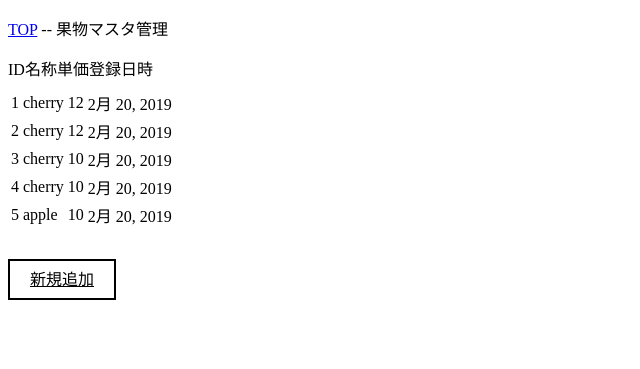
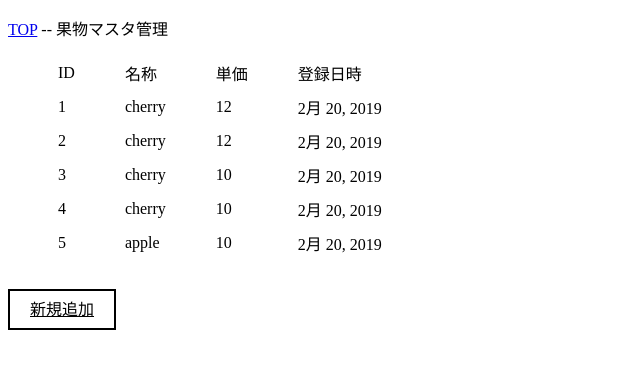
Before and after one commit to onitatsuo/beproud, a Django app: page /master in a window 1280 px wide. Shown: the top 369 px of the page, without its empty margins (0-640 px from the left). Run offline with Django 3.2, Linux system fonts and the light colour scheme; a user stored in the database is signed in; data comes from the database, SQL or seed files in the repository; both versions use the stored data as it was after the commit.

Commit message:
fifth commit

```diff
--- a/fruit/templates/fruit/master.html
+++ b/fruit/templates/fruit/master.html
@@ -17,8 +17,20 @@
      }
 
 
+     table {
+         border-collapse: separate;
+         border-spacing: 50px 0;
+     }
+
+     td {
+         padding: 5px 0;
+     }
+
 
     </style>
+
+
+
     <head>
         <meta charset="utf-8">
         <meta http-equiv="x-ua-compatible" content="ie=edge">
@@ -36,10 +48,11 @@
 
 
         <table>
-            <tr>ID</tr>
-            <tr>名称</tr>
-            <tr>単価</tr>
-            <tr>登録日時</tr>
+        <tr>
+            <td>ID</td>
+            <td>名称</td>
+            <td>単価</td>
+            <td>登録日時</td>
         </tr>
         {% for item in query_results %}
         <tr>
--- a/fruit/views.py
+++ b/fruit/views.py
@@ -15,7 +15,7 @@ def top(request):
 
 @login_required(login_url='/login')
 def master(request):
-    query_results = Add.objects.all()
+    query_results = Add.objects.all() #`.latest('fruit_date')
     return render(request, 'fruit/master.html', {'query_results':query_results})
 
 @login_required(login_url='/login')
```
Also changed, not shown: fruit/templates/fruit/add.html (+2 -10 lines), db.sqlite3, fruit/migrations/0004_add_fruit_date.py (added).
